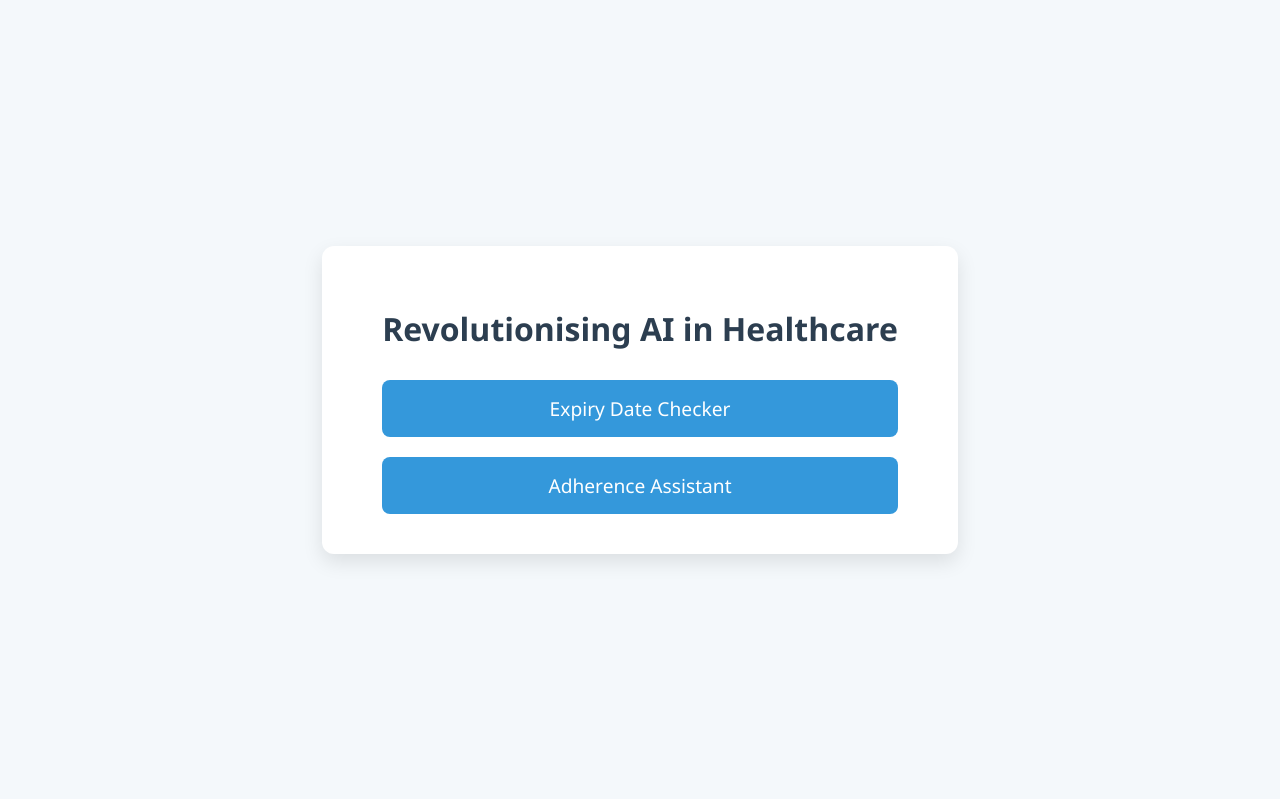
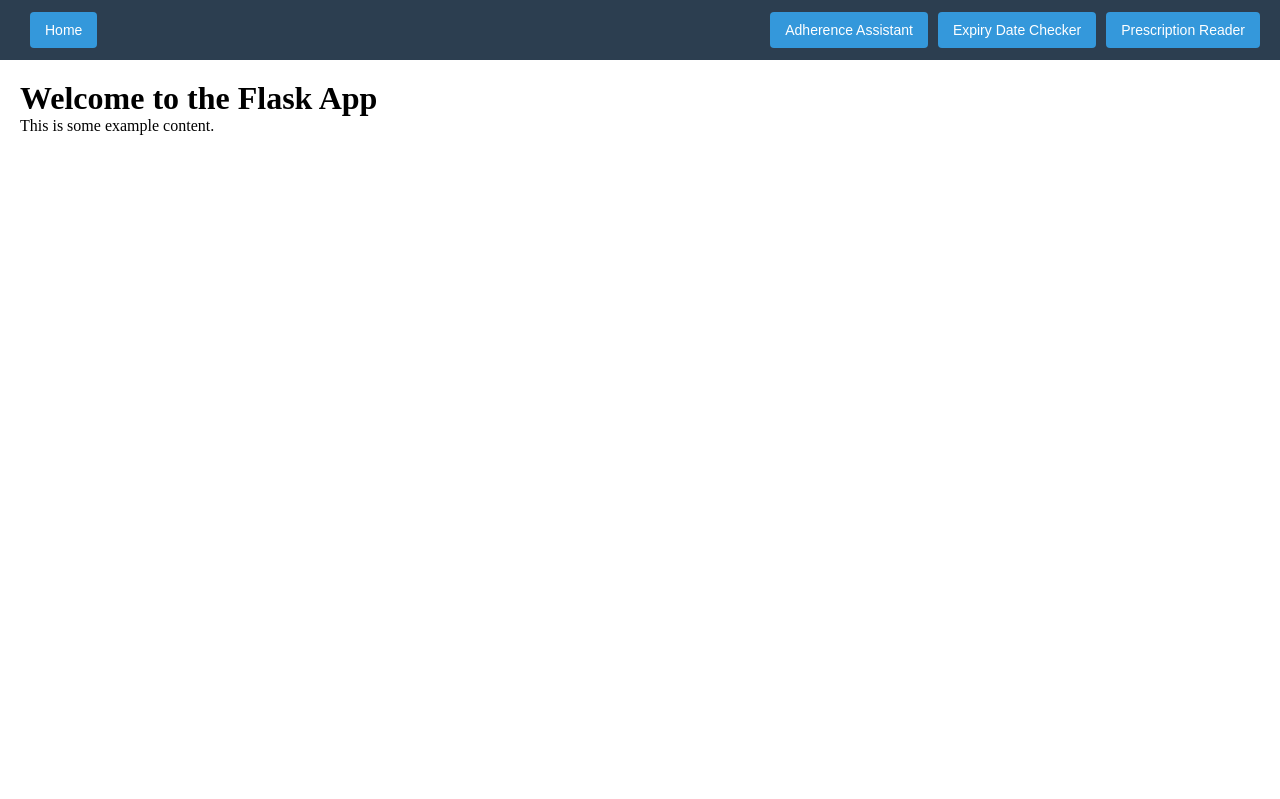
Before and after one commit to pranshh/cure-cue, a Flask app: page / in a window 1280 px wide. Shown: the top 799 px of the page. Before the commit the page ends 562 px from the top, so only its background shows below. Run offline with Flask 3, Linux system fonts and the light colour scheme.

Commit message:
added nav bar

```diff
--- a/static/style.css
+++ b/static/style.css
@@ -1,49 +1,44 @@
-/* Base styles */
-body {
+* {
     margin: 0;
     padding: 0;
-    font-family: 'Segoe UI', Tahoma, Geneva, Verdana, sans-serif;
-    background: #f4f8fb;
-    color: #333;
-    display: flex;
-    justify-content: center;
-    align-items: center;
-    height: 100vh;
+    box-sizing: border-box;
 }
 
-/* Container */
-.container {
-    text-align: center;
-    background: white;
-    padding: 40px 60px;
-    border-radius: 12px;
-    box-shadow: 0 8px 20px rgba(0, 0, 0, 0.1);
+.navbar {
+    position: fixed;
+    top: 0;
+    width: 100%;
+    height: 60px;
+    background-color: #2c3e50;
+    display: flex;
+    justify-content: space-between;
+    align-items: center;
+    padding: 0 20px;
+    z-index: 1000;
 }
 
-/* Heading */
-.container h1 {
-    font-size: 2rem;
-    margin-bottom: 30px;
-    color: #2c3e50;
+.nav-button {
+    background-color: #3498db;
+    color: white;
+    border: none;
+    padding: 10px 15px;
+    margin-left: 10px;
+    font-size: 14px;
+    border-radius: 4px;
+    cursor: pointer;
 }
 
-/* Buttons */
-.buttons {
-    display: flex;
-    flex-direction: column;
-    gap: 20px;
+.nav-button:hover {
+    background-color: #2980b9;
 }
 
-.button {
-    padding: 15px 30px;
-    background-color: #3498db;
-    color: white;
-    text-decoration: none;
-    font-size: 1.2rem;
-    border-radius: 8px;
-    transition: background 0.3s ease;
+.nav-left, .nav-right {
+    display: flex;
+    align-items: center;
 }
 
-.button:hover {
-    background-color: #2980b9;
+.content {
+    padding-top: 80px;
+    padding-left: 20px;
+    padding-right: 20px;
 }
--- a/templates/index.html
+++ b/templates/index.html
@@ -2,16 +2,27 @@
 <html lang="en">
 <head>
     <meta charset="UTF-8">
-    <title>Revolutionising AI in Healthcare</title>
+    <title>Flask App</title>
     <link rel="stylesheet" href="{{ url_for('static', filename='style.css') }}">
 </head>
 <body>
-    <div class="container">
-        <h1>Revolutionising AI in Healthcare</h1>
-        <div class="buttons">
-            <a href="#" class="button">Expiry Date Checker</a>
-            <a href="#" class="button">Adherence Assistant</a>
+
+    <nav class="navbar">
+        <div class="nav-left">
+            <button class="nav-button">Home</button>
         </div>
+        <div class="nav-right">
+            <button class="nav-button">Adherence Assistant</button>
+            <button class="nav-button">Expiry Date Checker</button>
+            <button class="nav-button">Prescription Reader</button>
+        </div>
+    </nav>
+
+    <div class="content">
+        <h1>Welcome to the Flask App</h1>
+        <p>This is some example content.</p>
+        <div style="height: 2000px;"></div>
     </div>
+
 </body>
 </html>
```
